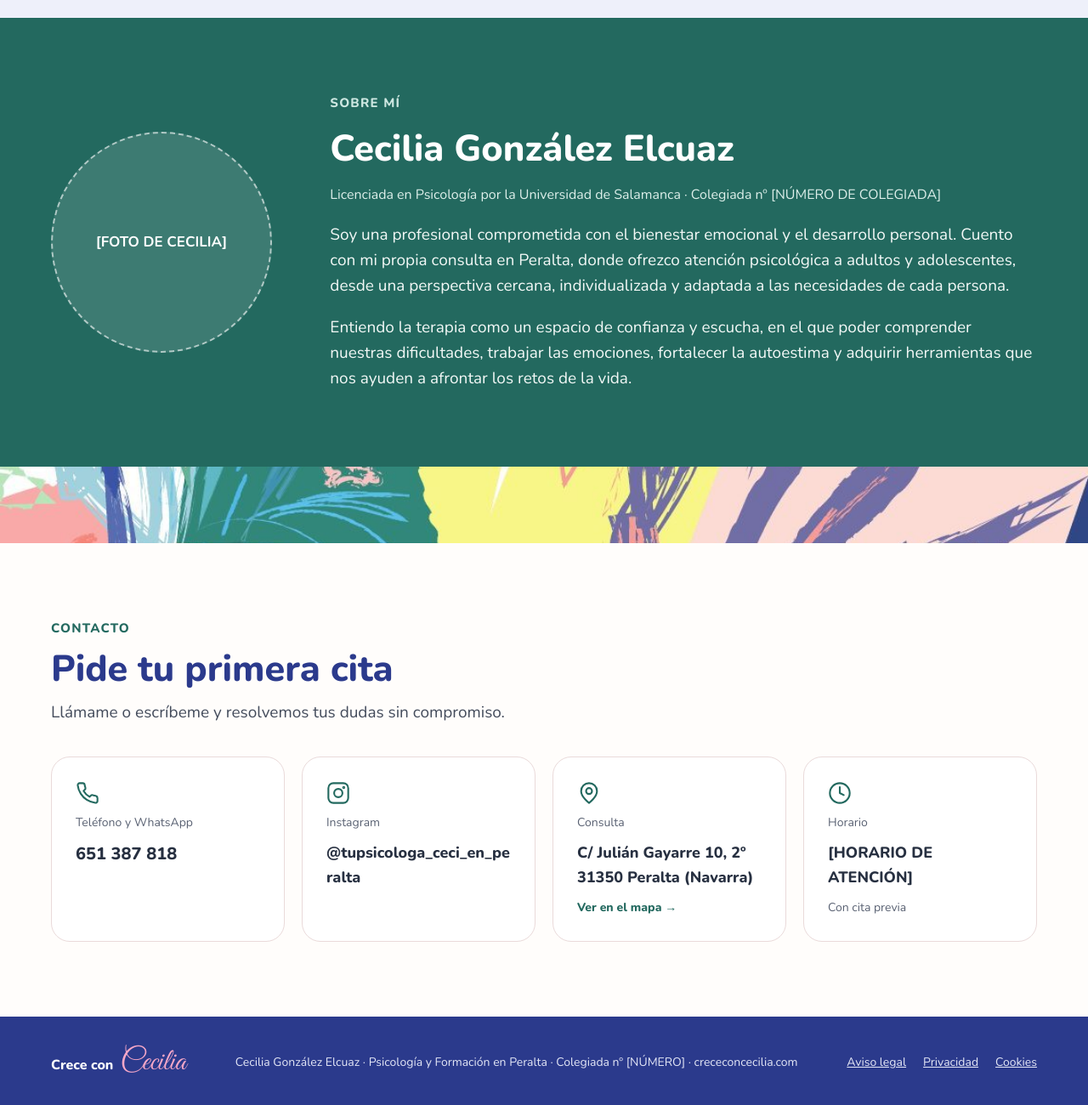
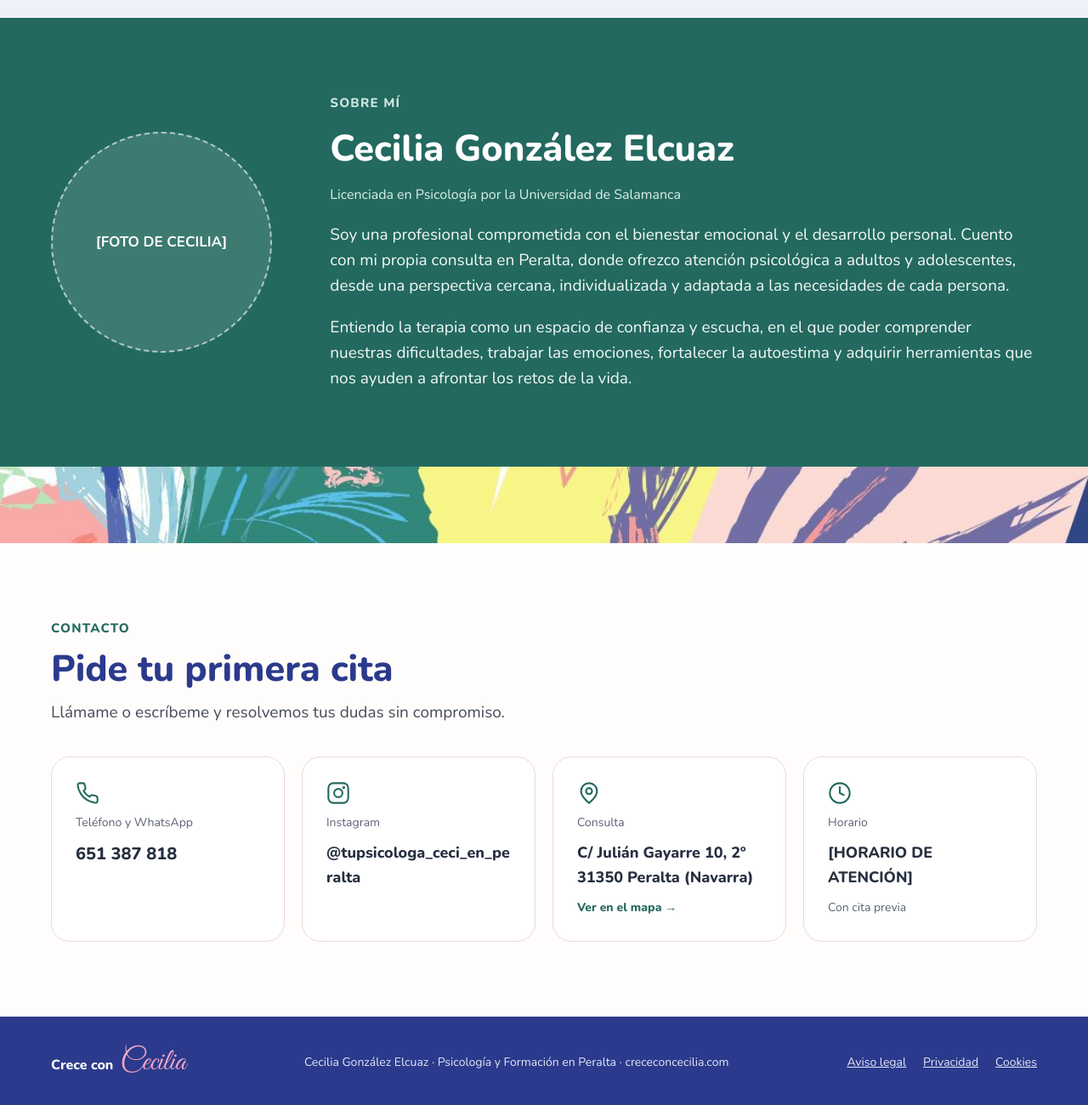
Before and after one commit to vetonek/cecilia, a plain HTML site: page index.html in a window 1280 px wide. Shown: the part 3849-5149 px from the top of the page at 85% size. Drawn offline with nearby package versions, Linux system fonts and the light colour scheme.

Commit message:
Quitar número de colegiada
Co-Authored-By: Claude Opus 5.5 <noreply@anthropic.com>
Claude-Session: https://claude.ai/code/session_013XqdMojpH7WYjBmHCNsYw1

```diff
--- a/index.html
+++ b/index.html
@@ -179,7 +179,7 @@ Escríbeme por WhatsApp</a>
 <div style="flex: 999 1 520px; min-width: 0; display: flex; flex-direction: column; gap: 18px; font-size: 19px; color: #F2F8F6">
 <p style="margin: 0; font-size: 15px; font-weight: 800; letter-spacing: 0.08em; text-transform: uppercase; color: #CDE7E1">Sobre mí</p>
 <h2 style="margin: 0; font-weight: 800; font-size: clamp(2rem, 3.4vw, 2.7rem); line-height: 1.12; color: #FFFFFF">Cecilia González Elcuaz</h2>
-<p style="margin: 0; font-size: 16px; color: #DDEFEA">Licenciada en Psicología por la Universidad de Salamanca · Colegiada nº [NÚMERO DE COLEGIADA]</p>
+<p style="margin: 0; font-size: 16px; color: #DDEFEA">Licenciada en Psicología por la Universidad de Salamanca</p>
 <p style="margin: 0">Soy una profesional comprometida con el bienestar emocional y el desarrollo personal. Cuento con mi propia consulta en Peralta, donde ofrezco atención psicológica a adultos y adolescentes, desde una perspectiva cercana, individualizada y adaptada a las necesidades de cada persona.</p>
 <p style="margin: 0">Entiendo la terapia como un espacio de confianza y escucha, en el que poder comprender nuestras dificultades, trabajar las emociones, fortalecer la autoestima y adquirir herramientas que nos ayuden a afrontar los retos de la vida.</p>
 </div>
@@ -226,7 +226,7 @@ Escríbeme por WhatsApp</a>
 <footer style="background: #2B3A8C; color: #E4E7F6">
 <div style="max-width: 1160px; margin: 0 auto; padding: 36px 24px; display: flex; flex-wrap: wrap; align-items: center; justify-content: space-between; gap: 16px 32px; font-size: 14px">
 <span style="display: flex; align-items: baseline; gap: 8px"><span style="font-weight: 800; font-size: 16px; color: #FFFFFF">Crece con</span><span style="font-family: 'Great Vibes', cursive; font-size: 36px; line-height: 1; color: #F7A8C8">Cecilia</span></span>
-<span>Cecilia González Elcuaz · Psicología y Formación en Peralta · Colegiada nº [NÚMERO] · crececoncecilia.com</span>
+<span>Cecilia González Elcuaz · Psicología y Formación en Peralta · crececoncecilia.com</span>
 <span style="display: flex; flex-wrap: wrap; gap: 20px"><a href="#inicio" style="color: #E4E7F6">Aviso legal</a><a href="#inicio" style="color: #E4E7F6">Privacidad</a><a href="#inicio" style="color: #E4E7F6">Cookies</a></span>
 </div>
 </footer>
```
